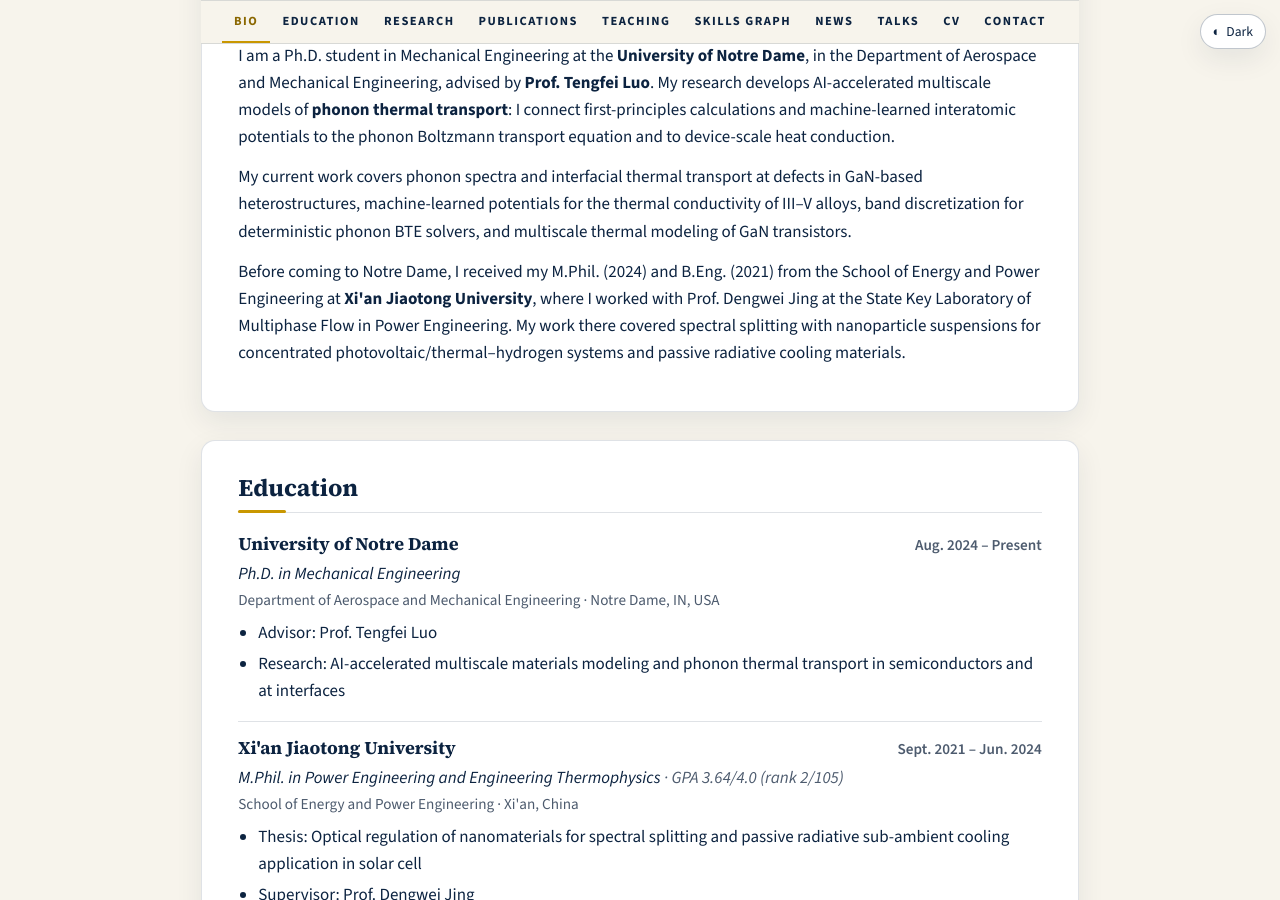
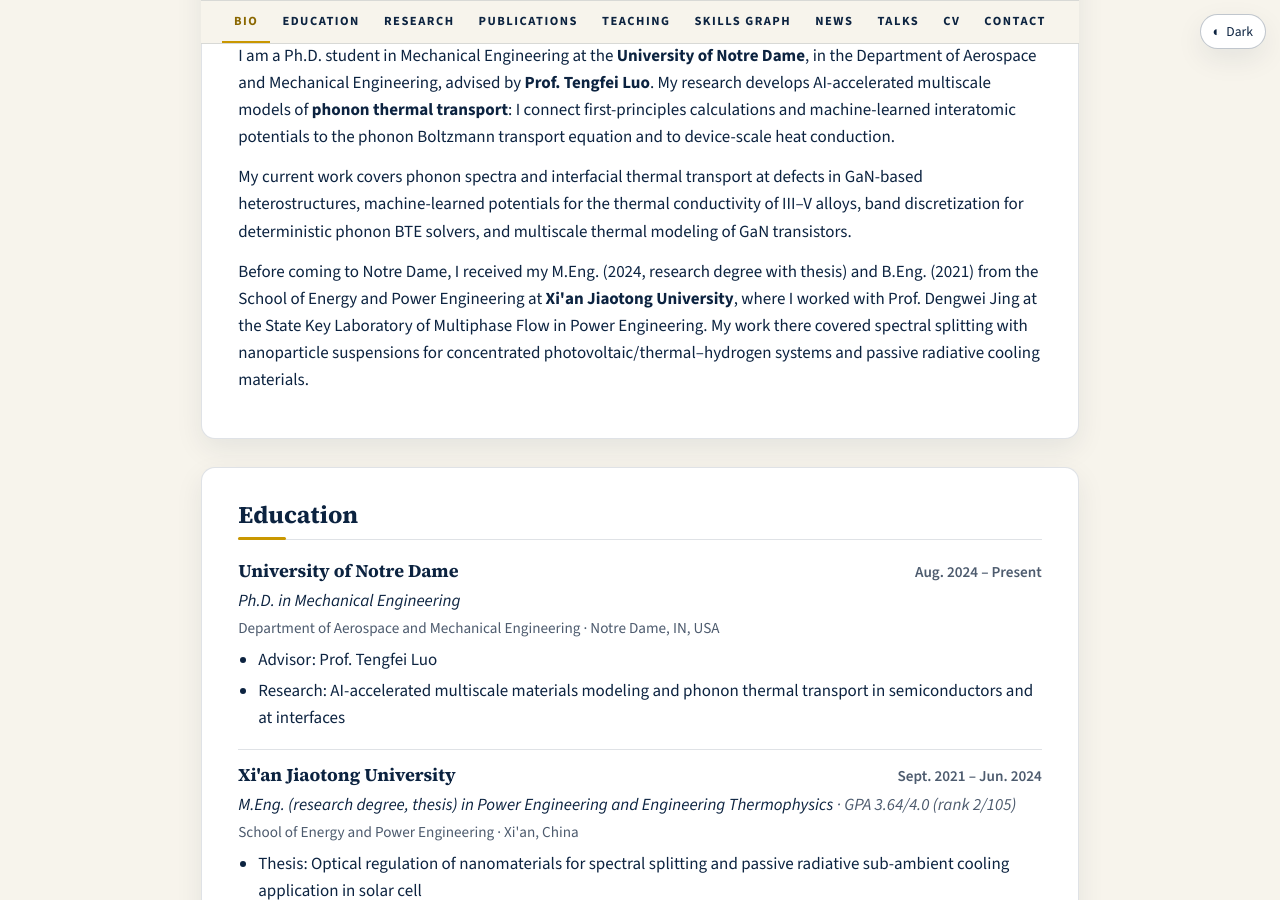
Before and after one commit to Benz666/Benz666.github.io, a Jekyll site: the page built from index.html, in a window 1280 px wide and 900 px high, scrolled down 439 px. Built offline with Jekyll 4.4.1, drawn with Linux system fonts in a browser that asks for light colours; some of the changed text lies outside the part shown.

Commit message:
Degree wording: M.Eng. (research degree, thesis); refresh CV PDF
Co-Authored-By: Claude Opus 5.5 <noreply@anthropic.com>

```diff
--- a/_data/education.yml
+++ b/_data/education.yml
@@ -9,7 +9,7 @@
     - "Research: AI-accelerated multiscale materials modeling and phonon thermal transport in semiconductors and at interfaces"
 
 - institution: Xi'an Jiaotong University
-  degree: M.Phil. in Power Engineering and Engineering Thermophysics
+  degree: M.Eng. (research degree, thesis) in Power Engineering and Engineering Thermophysics
   field: School of Energy and Power Engineering
   dates: Sept. 2021 – Jun. 2024
   location: Xi'an, China
--- a/_includes/bio.md
+++ b/_includes/bio.md
@@ -2,4 +2,4 @@ I am a Ph.D. student in Mechanical Engineering at the **University of Notre Dame
 
 My current work covers phonon spectra and interfacial thermal transport at defects in GaN-based heterostructures, machine-learned potentials for the thermal conductivity of III–V alloys, band discretization for deterministic phonon BTE solvers, and multiscale thermal modeling of GaN transistors.
 
-Before coming to Notre Dame, I received my M.Phil. (2024) and B.Eng. (2021) from the School of Energy and Power Engineering at **Xi'an Jiaotong University**, where I worked with Prof. Dengwei Jing at the State Key Laboratory of Multiphase Flow in Power Engineering. My work there covered spectral splitting with nanoparticle suspensions for concentrated photovoltaic/thermal–hydrogen systems and passive radiative cooling materials.
+Before coming to Notre Dame, I received my M.Eng. (2024, research degree with thesis) and B.Eng. (2021) from the School of Energy and Power Engineering at **Xi'an Jiaotong University**, where I worked with Prof. Dengwei Jing at the State Key Laboratory of Multiphase Flow in Power Engineering. My work there covered spectral splitting with nanoparticle suspensions for concentrated photovoltaic/thermal–hydrogen systems and passive radiative cooling materials.
--- a/_includes/sections/cv.html
+++ b/_includes/sections/cv.html
@@ -5,7 +5,7 @@
     <span class="muted small">Updated {{ p.cv_updated }}</span></p>
   <ul class="timeline">
     <li><span class="time">Aug. 2024 – Present</span><div><strong>University of Notre Dame</strong><br>Ph.D. student, Mechanical Engineering · Graduate Research Assistant (advisor: Prof. Tengfei Luo) · Teaching Assistant, AME 21268</div></li>
-    <li><span class="time">Sept. 2021 – Jun. 2024</span><div><strong>Xi'an Jiaotong University</strong><br>M.Phil., Power Engineering and Engineering Thermophysics · Teaching Assistant (2021–2022)</div></li>
+    <li><span class="time">Sept. 2021 – Jun. 2024</span><div><strong>Xi'an Jiaotong University</strong><br>M.Eng. (research degree, thesis), Power Engineering and Engineering Thermophysics · Teaching Assistant (2021–2022)</div></li>
     <li><span class="time">Jul. 2020 – Aug. 2020</span><div><strong>Suzhou Transportation Investment Group</strong><br>Intern</div></li>
     <li><span class="time">Sept. 2017 – Jul. 2021</span><div><strong>Xi'an Jiaotong University</strong><br>B.Eng., Mechanical Engineering (New Energy Science and Engineering)</div></li>
   </ul>
```
Also changed, not shown: 1 other file.
